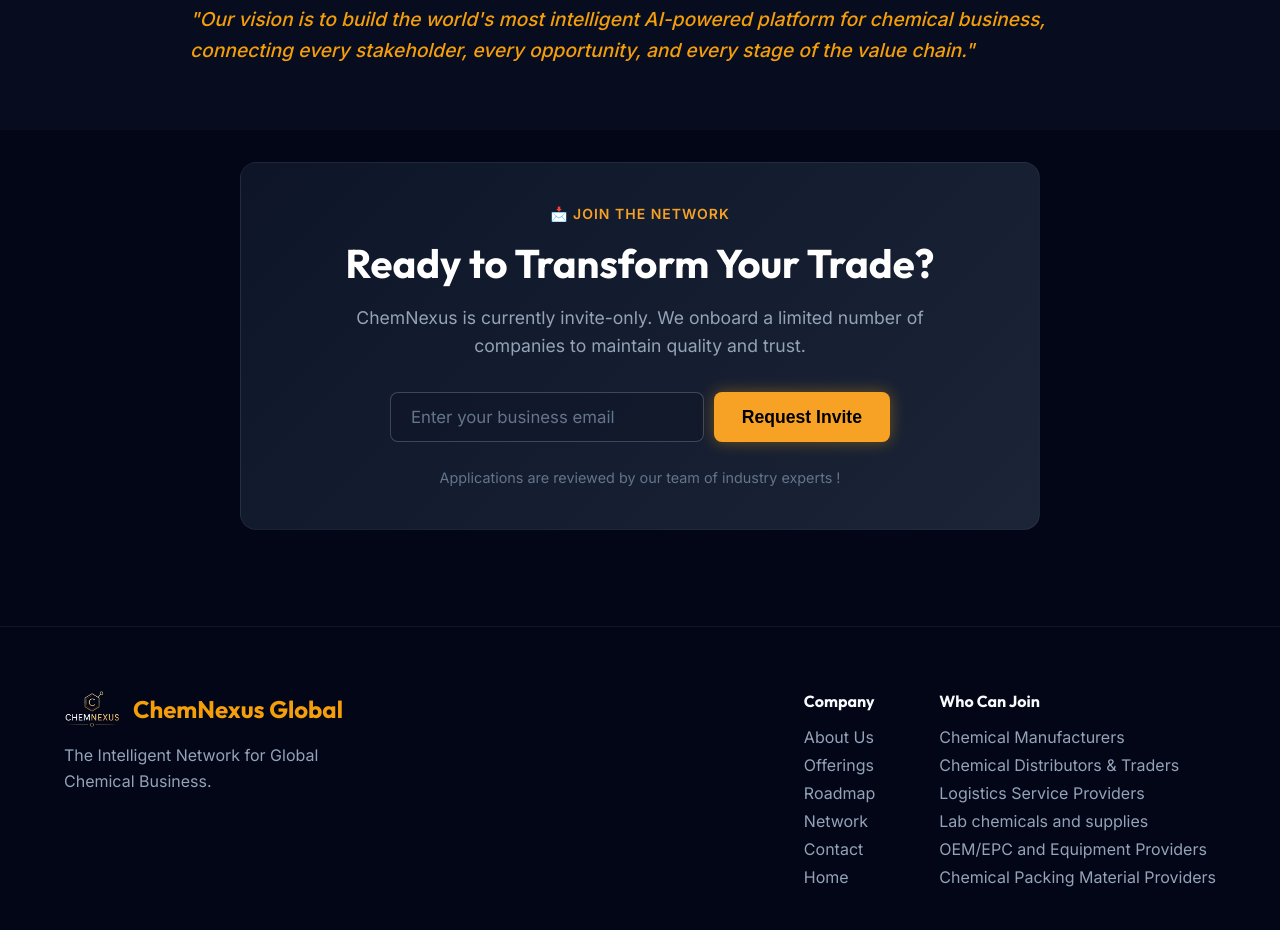
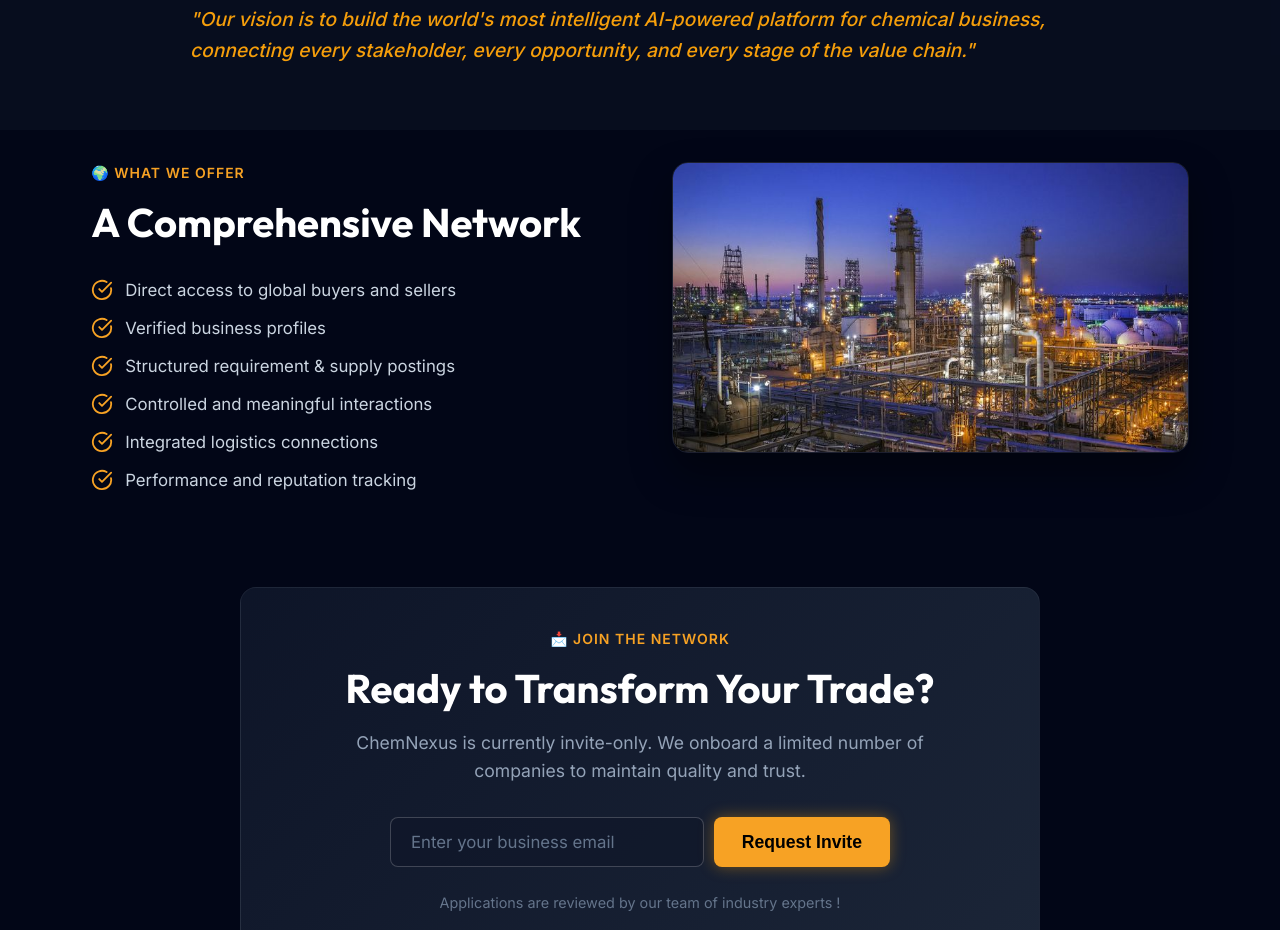
Before and after one commit to Rish1811/chemnexusadminpanel, a React (Vite) app: page /website in a window 1280 px wide. Shown: the part 5280-6210 px from the top of the page. Built offline with nearby package versions, Linux system fonts and the light colour scheme.

Commit message:
network add

```diff
--- a/src/pages/WebsiteLanding.jsx
+++ b/src/pages/WebsiteLanding.jsx
@@ -320,7 +320,7 @@
 
 
       {/* What We Offer */}
-      {/* <section id="network" className="landing-section">
+      <section id="network" className="landing-section">
         <div className="split-section">
           <div>
             <span className="section-tag">🌍 WHAT WE OFFER</span>
@@ -338,7 +338,7 @@
             <img src={slider3} alt="Global Network" className="rounded-image" />
           </div>
         </div>
-      </section> */}
+      </section>
 
       {/* Trust Section */}
       {/* <section className="landing-section dark-section">
```
